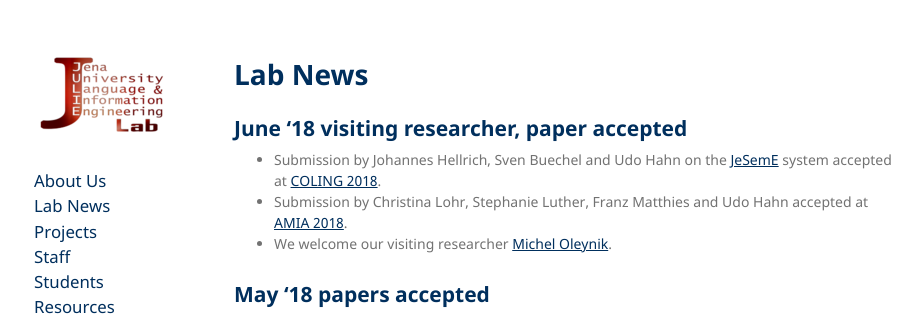
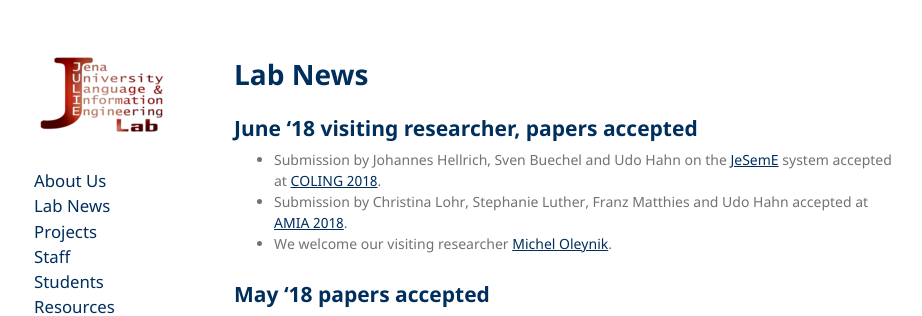
Before and after one commit to JULIELab/JULIELab.github.io, a Jekyll site: the page built from Lab+News.md, in a window 1280 px wide and 900 px high. Shown: the top 316 px of the window, without its empty margins (176-1098 px from the left). Built offline with Jekyll 4.4.1, drawn with Linux system fonts in a browser that asks for light colours; our own code applies the rules of GitHub Pages for plain Markdown files.

Commit message:
Plural for paper(s)

```diff
--- a/Lab+News.md
+++ b/Lab+News.md
@@ -3,7 +3,7 @@ layout: default
 ---
 # Lab News
 
-## June '18 visiting researcher, paper accepted
+## June '18 visiting researcher, papers accepted
 * Submission by Johannes Hellrich, Sven Buechel and Udo Hahn on the [JeSemE](http://jeseme.org) system accepted at [COLING 2018](http://coling2018.org/).
 * Submission by Christina Lohr, Stephanie Luther, Franz Matthies and Udo Hahn accepted at [AMIA 2018](https://www.amia.org/amia2018).
 * We welcome our visiting researcher [Michel Oleynik](https://scholar.google.com/citations?user=2h4EEtIAAAAJ&hl=en).
```
